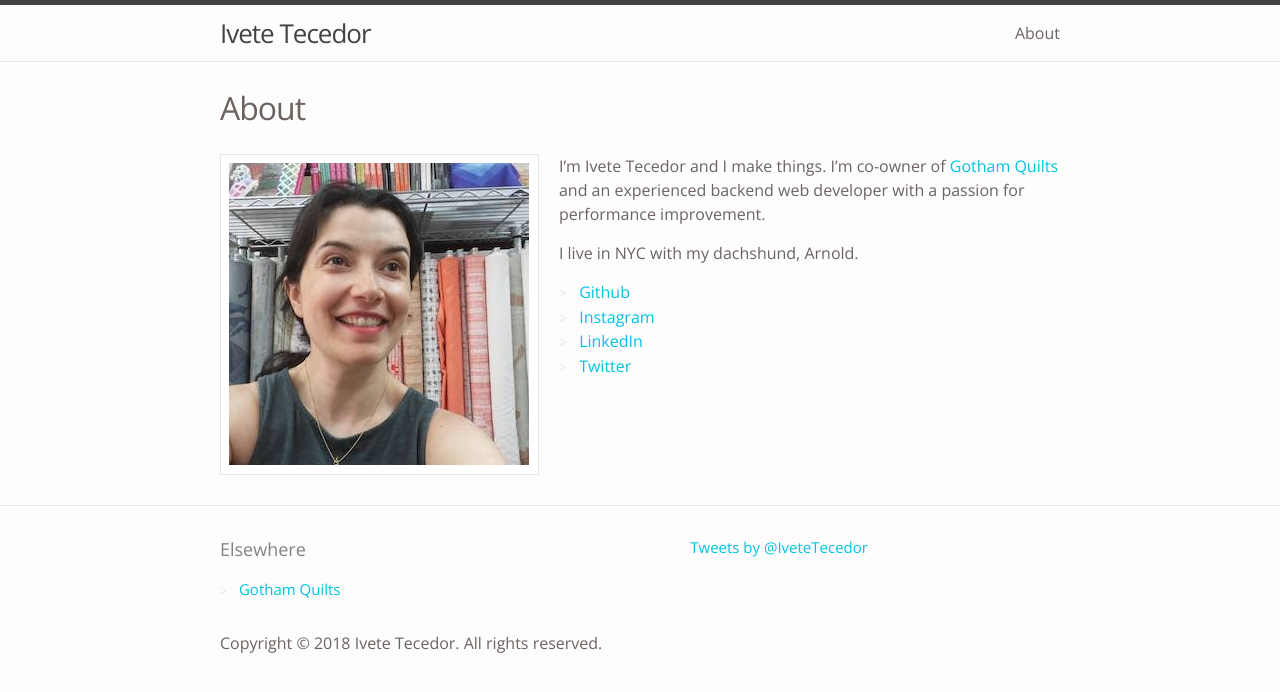
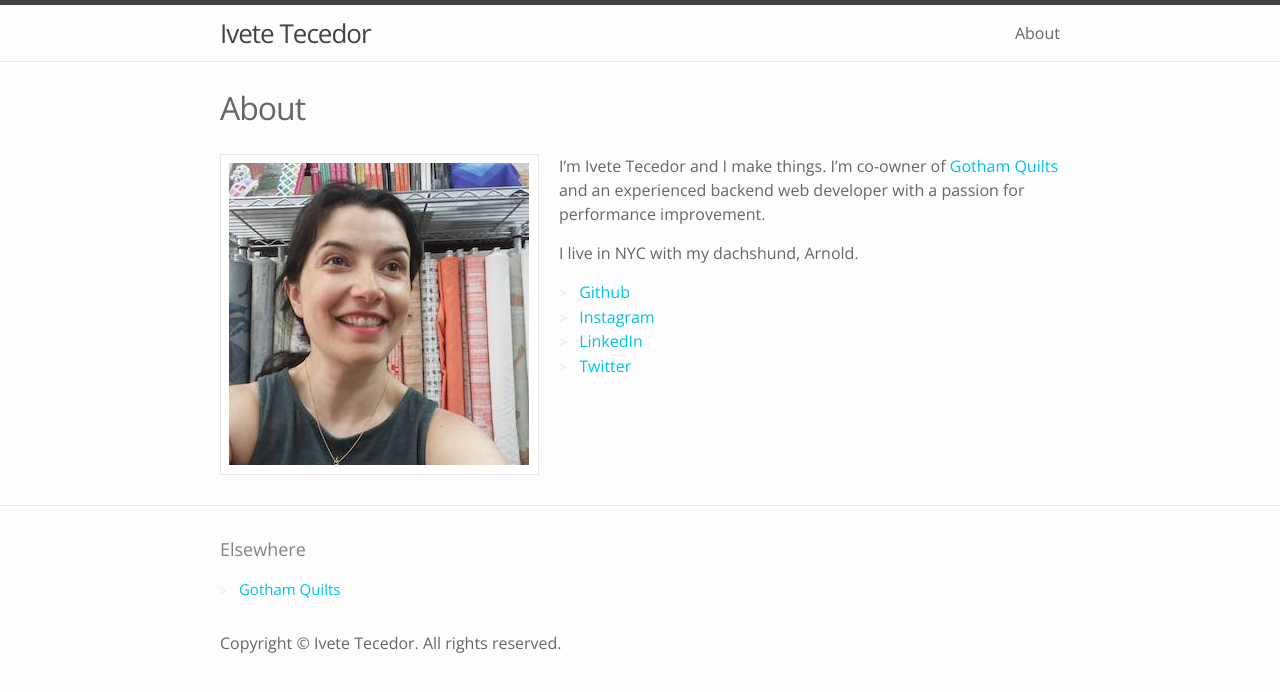
Before and after one commit to itecedor/itc-jekyll, a Jekyll site: the page built from about.md, in a window 1280 px wide. Shown: the top 692 px of the page. Built offline with Jekyll 4.4.1, drawn with Linux system fonts in a browser that asks for light colours; some web fonts are replaced; comment, search, counter and statistics services are not loaded.

Commit message:
Update footer.html

```diff
--- a/_includes/footer.html
+++ b/_includes/footer.html
@@ -9,18 +9,9 @@
             <li><a href="http://gothamquilts.com">Gotham Quilts</a></li>
           </ul>
       </div>
-
-      <div class="footer-col  footer-col-2">
-
-      </div>
-
-      <div class="footer-col  footer-col-3">
-        <a class="twitter-timeline" href="https://twitter.com/IveteTecedor" data-widget-id="370254184483782656">Tweets by @IveteTecedor</a>
-        <script>!function(d,s,id){var js,fjs=d.getElementsByTagName(s)[0],p=/^http:/.test(d.location)?'http':'https';if(!d.getElementById(id)){js=d.createElement(s);js.id=id;js.src=p+"://platform.twitter.com/widgets.js";fjs.parentNode.insertBefore(js,fjs);}}(document,"script","twitter-wjs");</script>
-      </div>
     </div>
 
-    Copyright © 2018 Ivete Tecedor. All rights reserved.
+    Copyright © Ivete Tecedor. All rights reserved.
   </div>
 
 </footer>
```
